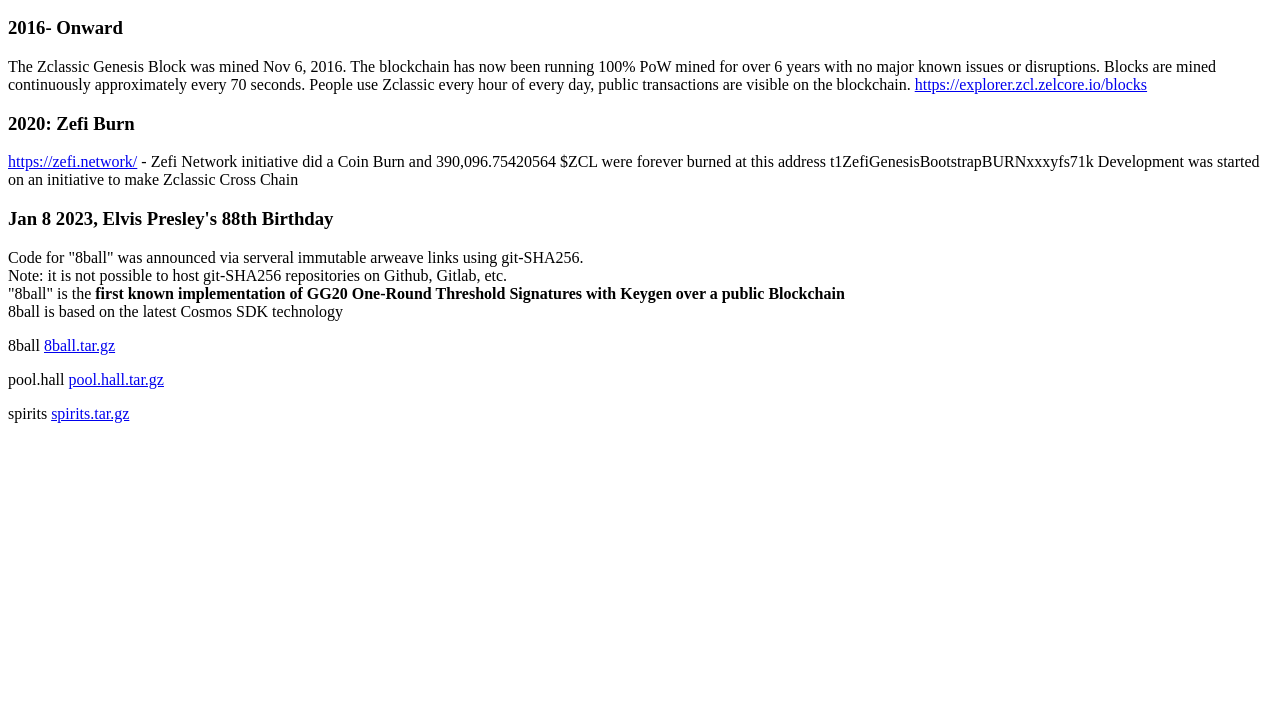
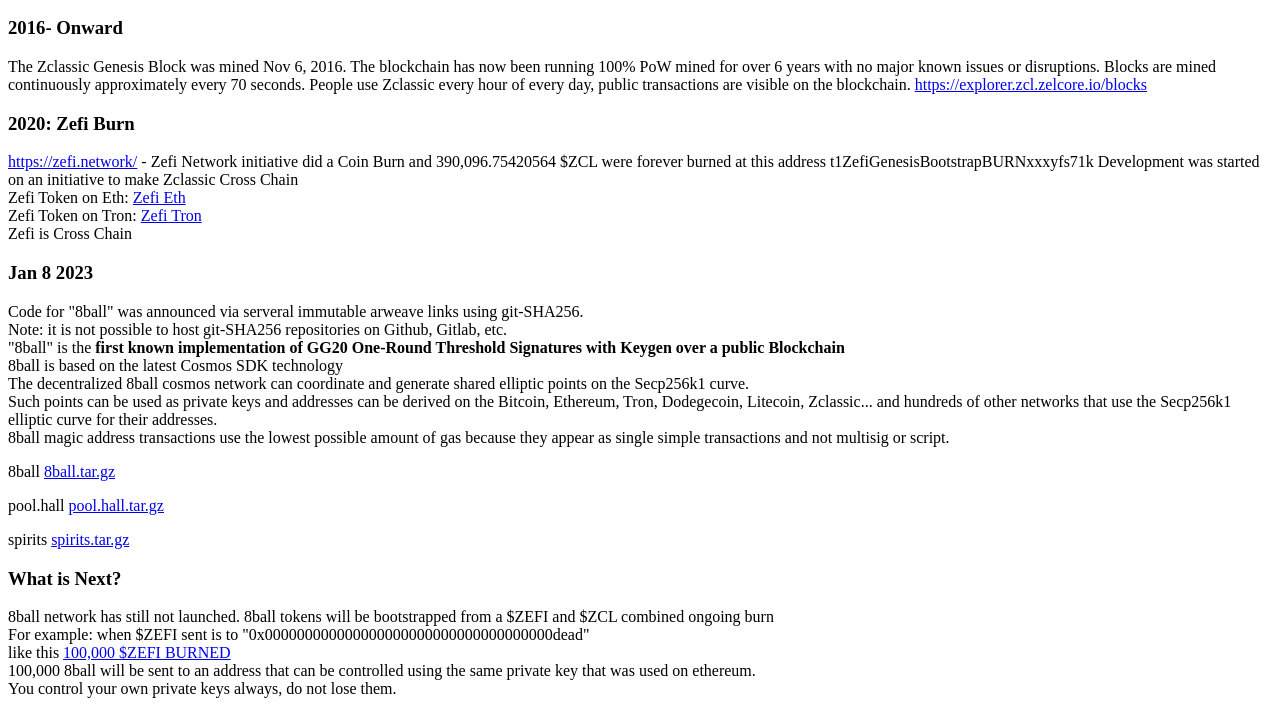
Before and after one commit to ZclassicCommunity/zclassicorg.github.io, a plain HTML site: page 2023-update.html in a window 1280 px wide. Shown: the part 152-866 px from the top of the page. Before the commit the page ends 800 px from the top, so only its background shows below. Drawn offline with Linux system fonts and the light colour scheme.

Commit message:
Update 2023-update.html

```diff
--- a/2023-update.html
+++ b/2023-update.html
@@ -29,9 +29,16 @@
   were forever burned at this address t1ZefiGenesisBootstrapBURNxxxyfs71k
   </a>
   Development was started on an initiative to make Zclassic Cross Chain
+      <br>
+      Zefi Token on Eth: <a href="https://etherscan.io/token/0x484de83cbc88566e9e13eb97f4717a0803809240"> Zefi Eth</a>
+
+<br>
+Zefi Token on Tron: <a href="https://tronscan.org/#/token20/TDMZzyHv6xQoVFUBUG7eM1ngrpWFhKMCQA">Zefi Tron</a>
+      <br>
+      Zefi is Cross Chain
 </p>
 
-      <h3>Jan 8 2023, Elvis Presley's 88th Birthday</h3>
+      <h3>Jan 8 2023</h3>
       <p>Code for "8ball" was announced via serveral immutable arweave links using git-SHA256.
         <br>
 
@@ -41,7 +48,15 @@
         "8ball" is the <b>first known implementation of GG20 One-Round Threshold Signatures with Keygen over a public Blockchain</b>
       <br>
       8ball is based on the latest Cosmos SDK technology
-      <p>
+
+<br>
+        The decentralized 8ball cosmos network can coordinate and generate shared elliptic points on the Secp256k1 curve.
+        <br>
+  Such points can be used as private keys and addresses can be derived on the Bitcoin, Ethereum, Tron, Dodegecoin, Litecoin, Zclassic... and hundreds of other networks that use the Secp256k1 elliptic curve for their addresses.
+
+        <br>
+8ball magic address transactions use the lowest possible amount of gas because they appear as single simple transactions and not multisig or script.
+
 
 
       <p>
@@ -56,7 +71,25 @@
 spirits.tar.gz
         </a>
       </p>
+        <h3>What is Next?</h3>
 
+  <p>
+    8ball network has still not launched.  8ball tokens will be bootstrapped from a $ZEFI and $ZCL combined ongoing burn
+    <br>
+    For example: when $ZEFI sent is to "0x000000000000000000000000000000000000dead"
+    <br>
+    like this
+<a href="https://etherscan.io/tx/0xa52bc6956a1f434d6ed31b43cad9600245c6ef7f30811263e136d67510ee2772">
+  100,000 $ZEFI BURNED
+    </a>
+    <br>
+    100,000 8ball will be sent to an address that can be controlled using the same private key that was used on ethereum.
+    <br>
+    You control your own private keys always, do not lose them.
+
+
+
+  </p>
 
 </body>
 </html>
```
